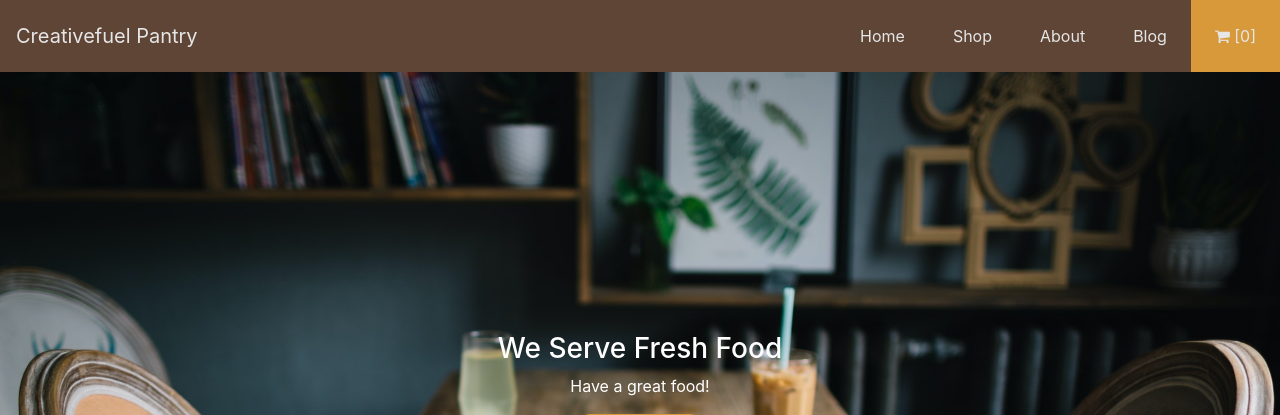
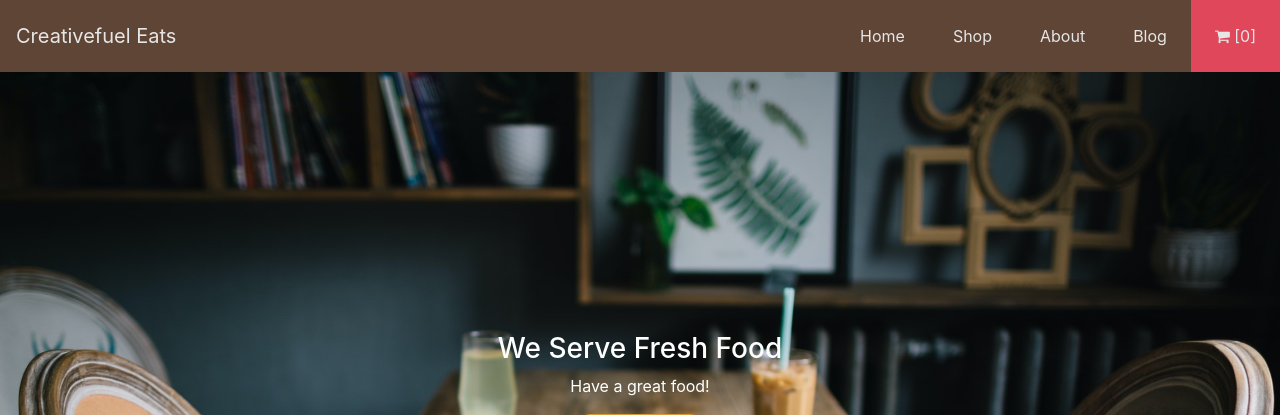
Before and after one commit to suyash143/pantry, a Django app: page / in a window 1280 px wide. Shown: the top 415 px of the page. Run offline with Django 3.2, Linux system fonts and the light colour scheme; data comes from the database, SQL or seed files in the repository; some libraries are stand-ins or nearby versions.

Commit message:
Update index_store.html
changes the navbar

```diff
--- a/dashboard/templates/index_store.html
+++ b/dashboard/templates/index_store.html
@@ -42,7 +42,7 @@
 
   <!-- navigation -->
 <nav class="navbar navbar-expand-md p-0">
-    <a class="navbar-brand p-3" href="index.html">Creativefuel Pantry</a>
+    <a class="navbar-brand p-3" href="index.html">Creativefuel Eats</a>
     <button class="navbar-toggler p-3" type="button" data-toggle="collapse" data-target="#collapsibleNavbar">
       <span class="material-icons">more_vert</span>
     </button>
@@ -63,7 +63,7 @@
         <!-- <li class="nav-item">
           <a class="nav-link" href="#">Contact</a>
         </li> -->
-        <li class="nav-item p-3" style="background-color: #D8993A;">
+        <li class="nav-item p-3 cartlink" style="background-color: #E0475B;color:#fff">
           <a class="nav-link" href="cart.html"><i class="fa fa-shopping-cart"></i> [0]</a>
         </li>
       </ul>
```
